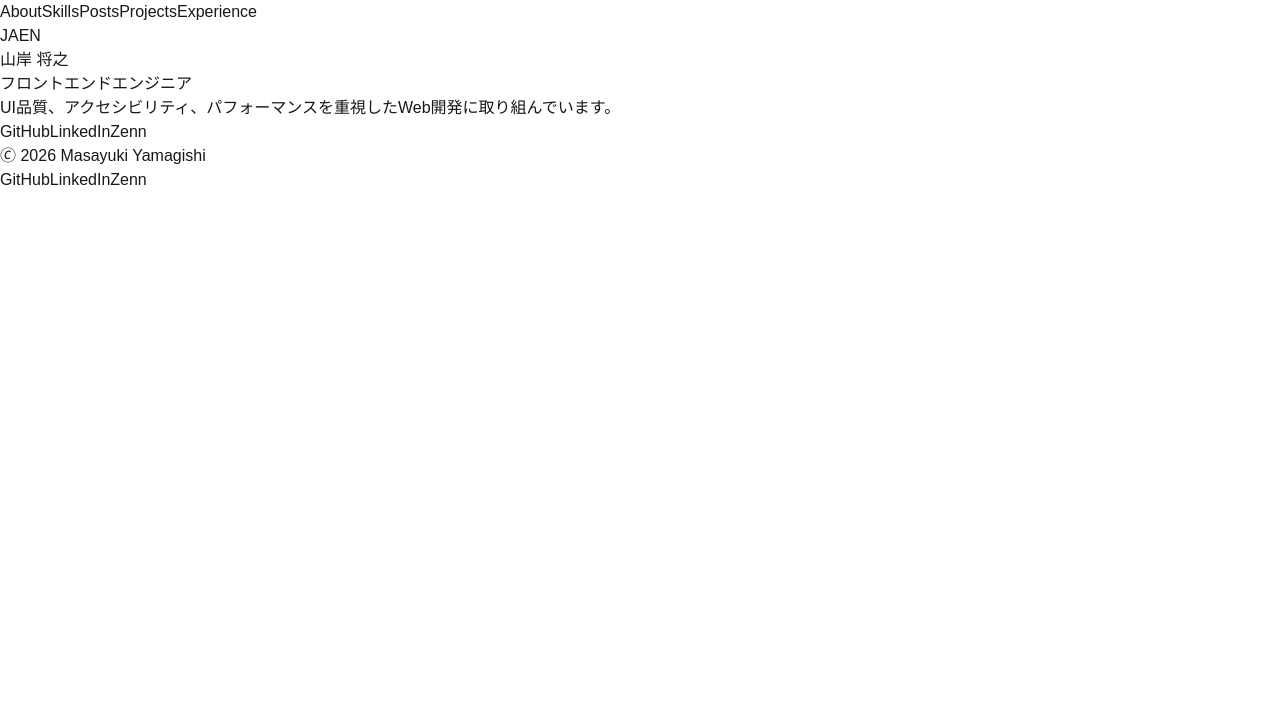
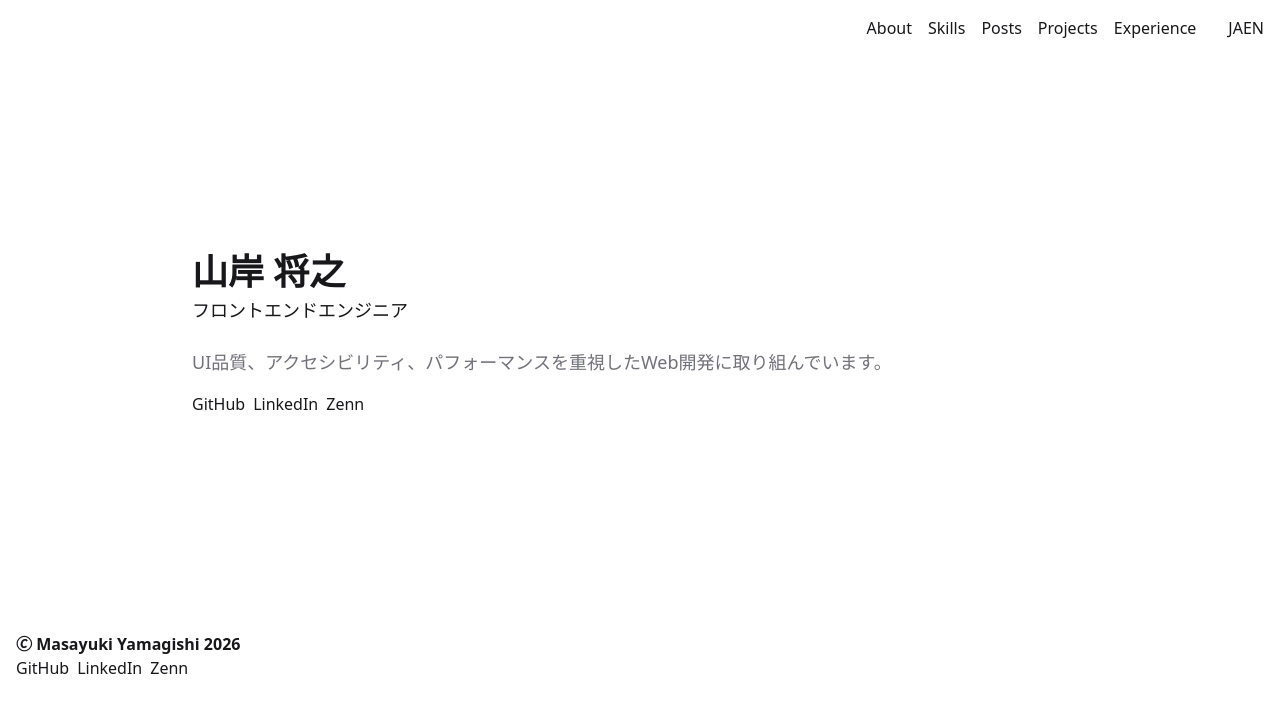
Before and after one commit to MasayukiYamagishi/MasayukiYamagishi.github.io, a Next.js app: page / in a window 1280 px wide. Shown: the top 712 px of the page. Built offline with nearby package versions, Linux system fonts and the light colour scheme.

Commit message:
簡単なスタイリングを追加

```diff
--- a/src/app/(en)/en/page.tsx
+++ b/src/app/(en)/en/page.tsx
@@ -12,7 +12,7 @@ import { en } from "@/i18n/dictionaries/en";
  */
 export default async function EnglishHomePage() {
   return (
-    <main>
+    <main className="mx-auto w-full max-w-5xl px-6 sm:px-8">
       <Hero dictionary={en.hero}></Hero>
       <Skills dictionary={en.skills}></Skills>
       <Posts dictionary={en.posts}></Posts>
--- a/src/app/(ja)/page.tsx
+++ b/src/app/(ja)/page.tsx
@@ -12,7 +12,7 @@ import { ja } from "@/i18n/dictionaries/ja";
  */
 export default async function HomePage() {
   return (
-    <main>
+    <main className="mx-auto w-full max-w-5xl px-6 sm:px-8">
       <Hero dictionary={ja.hero}></Hero>
       <Skills dictionary={ja.skills}></Skills>
       <Posts dictionary={ja.posts}></Posts>
--- a/src/app/globals.css
+++ b/src/app/globals.css
@@ -3,49 +3,80 @@
 :root,
 [data-theme="light"] {
   --background: #ffffff;
-  --foreground: #171717;
+  --foreground: #18181b;
+
   --surface: #f7f7f7;
-  --muted: #666666;
-  --border: #e5e5e5;
+  --surface-hover: #f4f4f5;
+
+  --muted: #71717a;
+  --border: #e4e4e7;
+
+  --accent: #18181b;
+  --accent-foreground: #ffffff;
 }
 
 [data-theme="dark"] {
-  --background: #0a0a0a;
-  --foreground: #ededed;
-  --surface: #171717;
-  --muted: #a1a1a1;
+  --background: #09090b;
+  --foreground: #f4f4f5;
+
+  --surface: #18181b;
+  --surface-hover: #27272a;
+
+  --muted: #a1a1aa;
   --border: #27272a;
+
+  --accent: #f4f4f5;
+  --accent-foreground: #18181b;
 }
 
 @theme inline {
   --color-background: var(--background);
   --color-foreground: var(--foreground);
+  --color-surface: var(--surface);
+  --color-surface-hover: var(--surface-hover);
+  --color-muted: var(--muted);
+  --color-border: var(--border);
+  --color-accent: var(--accent);
+  --color-accent-foreground: var(--accent-foreground);
+
   --font-sans: var(--font-geist-sans);
   --font-mono: var(--font-geist-mono);
 }
 
-@media (prefers-color-scheme: dark) {
-  :root {
-    --background: #0a0a0a;
-    --foreground: #ededed;
-  }
-}
-
 html {
   scroll-behavior: smooth;
+  scroll-padding-top: 5rem;
 }
 
 body {
   margin: 0;
+  min-height: 100vh;
+
   background: var(--background);
   color: var(--foreground);
-  font-family: Arial, Helvetica, sans-serif;
+
+  text-rendering: optimizeLegibility;
 }
 
-@media (prefers-reduces-motion: reduce) {
+a,
+button {
+  outline-offset: 4px;
+}
+
+:focus-visible {
+  outline: 2px solid var(--foreground);
+  outline-offset: 4px;
+}
+
+::selection {
+  background: var(--foreground);
+  color: var(--background);
+}
+
+@media (prefers-reduced-motion: reduce) {
   *,
   *::before,
   *::after {
-    scroll-behavior: auto "important";
+    scroll-behavior: auto !important;
   }
 }
--- a/src/components/layout/Footer.tsx
+++ b/src/components/layout/Footer.tsx
@@ -1,11 +1,15 @@
+import { socialLinks } from "@/config/site";
+
 export function Footer() {
   return (
-    <footer>
-      <p>🄫 2026 Masayuki Yamagishi</p>
-      <div className="social-links">
-        <a>GitHub</a>
-        <a>LinkedIn</a>
-        <a>Zenn</a>
+    <footer className="p-4">
+      <p className="text-base font-semibold">🄫 Masayuki Yamagishi 2026</p>
+      <div className="flex gap-2">
+        {socialLinks.map((item) => (
+          <a key={item.key} href={item.url}>
+            {item.label}
+          </a>
+        ))}
       </div>
     </footer>
   );
--- a/src/components/layout/Header.tsx
+++ b/src/components/layout/Header.tsx
@@ -10,10 +10,10 @@ export function Header({ locale }: HeaderProps) {
   const dictionary = getDictionary(locale);
 
   return (
-    <header>
-      <nav aria-label="Global navigation">
+    <header className="p-4 flex justify-end gap-8">
+      <nav className="gap-4 flex" aria-label="Global navigation">
         {navigationItems.map((item) => (
-          <a key={item.key} href={`#${item.sectionId}`}>
+          <a className="text-base" key={item.key} href={`#${item.sectionId}`}>
             {dictionary.navigation[item.key]}
           </a>
         ))}
--- a/src/components/sections/Hero.tsx
+++ b/src/components/sections/Hero.tsx
@@ -11,11 +11,18 @@ type HeroProps = {
 
 export function Hero({ dictionary }: HeroProps) {
   return (
-    <section id={sectionIds.about}>
-      <h1>{dictionary.name}</h1>
-      <p>{dictionary.role}</p>
-      <p>{dictionary.description}</p>
-      <div className="social-links">
+    <section
+      id={sectionIds.about}
+      className="mx-auto flex min-h-[70vh] w-full max-w-5xl flex-col justify-center px-6 py-24 sm:px-8"
+    >
+      <h1 className="mb-2 text-base font-bold leading-8 text-foreground sm:text-4xl">
+        {dictionary.name}
+      </h1>
+      <p className="text-accent text-base sm:text-lg">{dictionary.role}</p>
+      <p className="mt-6 mb-4 max-w-[68ch] text-base leading-7 text-muted sm:text-lg">
+        {dictionary.description}
+      </p>
+      <div className="flex gap-2">
         {socialLinks.map((item) => (
           <a key={item.key} href={item.url}>
             {item.label}
```
